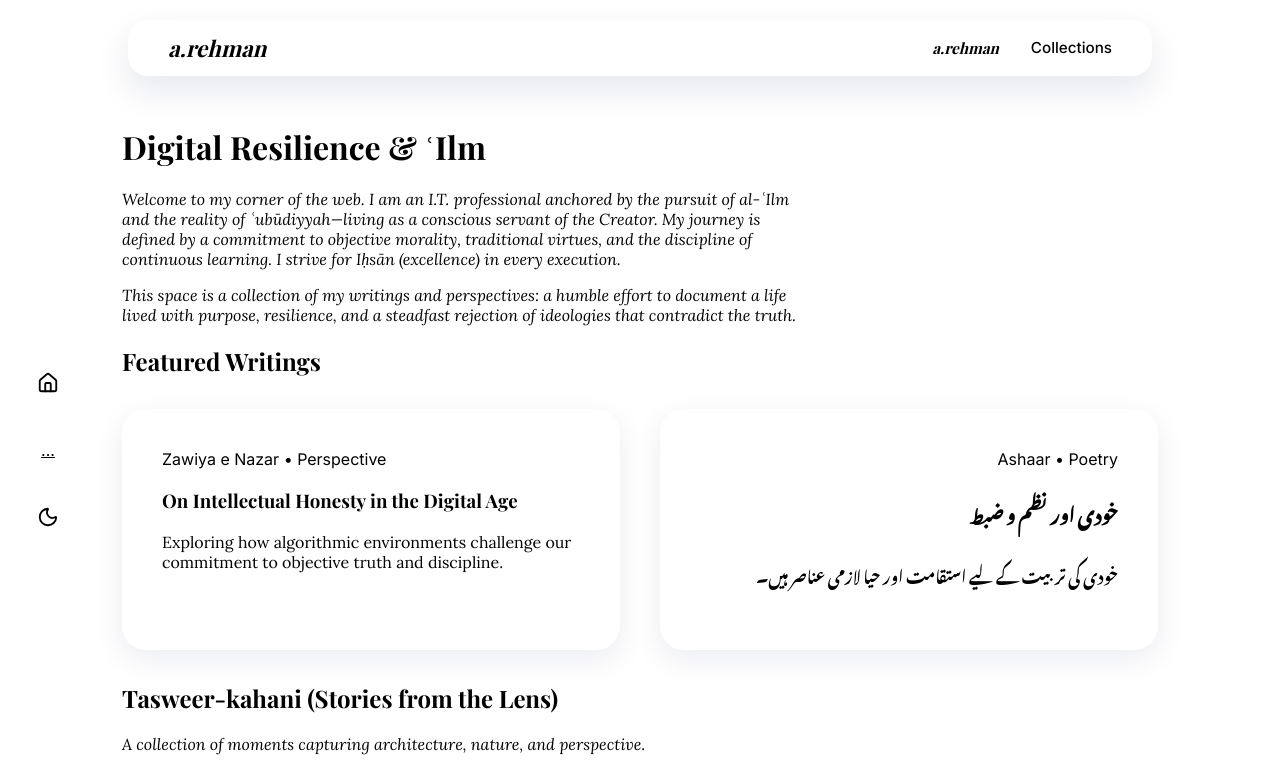
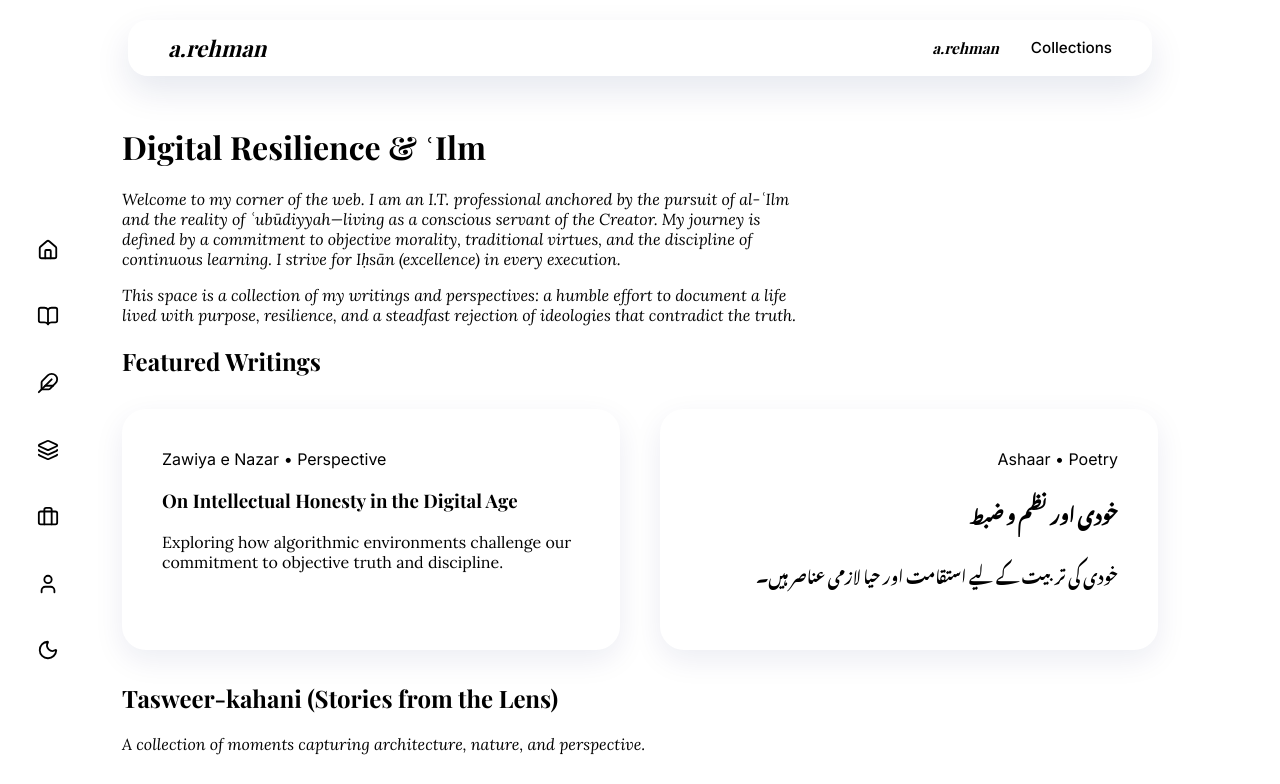
Before and after one commit to arehman-dev/arehman-dev.github.io, a Jekyll site: the page built from index.md, in a window 1280 px wide. Shown: the top 784 px of the page. Built offline with Jekyll 4.4.1, drawn with Linux system fonts in a browser that asks for light colours; some web fonts are replaced; grey boxes are pictures that could not be loaded.

```diff
--- a/_layouts/default.html
+++ b/_layouts/default.html
@@ -24,15 +24,11 @@
   <aside class="sidebar">
     <div class="sidebar-icons">
       <a href="{{ '/' | relative_url }}" title="Home"><i data-lucide="home"></i></a>
-      <a href="{{ '/perspective/' | relative_url }}" title="Perspective">...</a>
-
-      <!-- <a href="/" title="Home"><i data-lucide="home"></i></a>
-      <a href="/perspective/" title="Perspective"><i data-lucide="book-open"></i></a>
-      <a href="/poetry/" title="Poetry"><i data-lucide="feather"></i></a>
-      <a href="/photography/" title="Tasweer-kahani"><i data-lucide="camera"></i></a>
-      <a href="/portfolio/" title="Portfolio"><i data-lucide="briefcase"></i></a>
-      <a href="/about/" title="About"><i data-lucide="user"></i></a> -->
-
+      <a href="{{ '/perspective/' | relative_url }}" title="Perspective"><i data-lucide="book-open"></i></a>
+      <a href="{{ '/poetry/' | relative_url }}" title="Poetry"><i data-lucide="feather"></i></a>
+      <a href="{{ '/collections/' | relative_url }}" title="Collections"><i data-lucide="layers"></i></a>
+      <a href="{{ '/portfolio/' | relative_url }}" title="Portfolio"><i data-lucide="briefcase"></i></a>
+      <a href="{{ '/about/' | relative_url }}" title="About"><i data-lucide="user"></i></a>
 
       <button id="theme-toggle" class="nav-btn" title="Toggle Theme">
         <i data-lucide="moon" class="moon-icon"></i>
```
